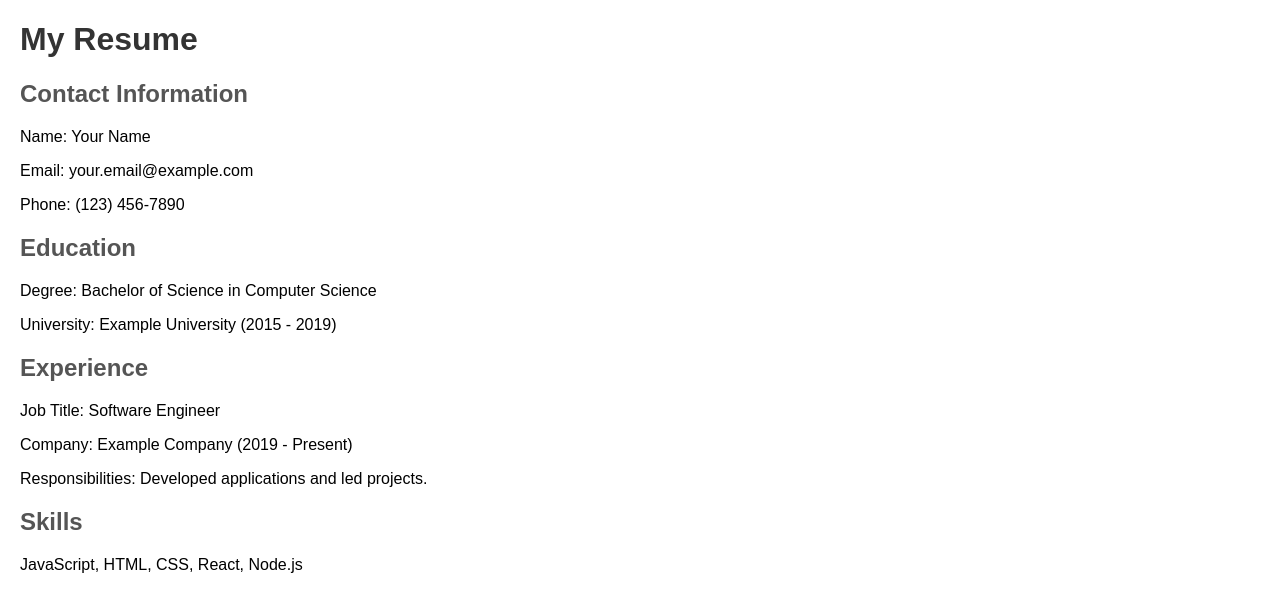
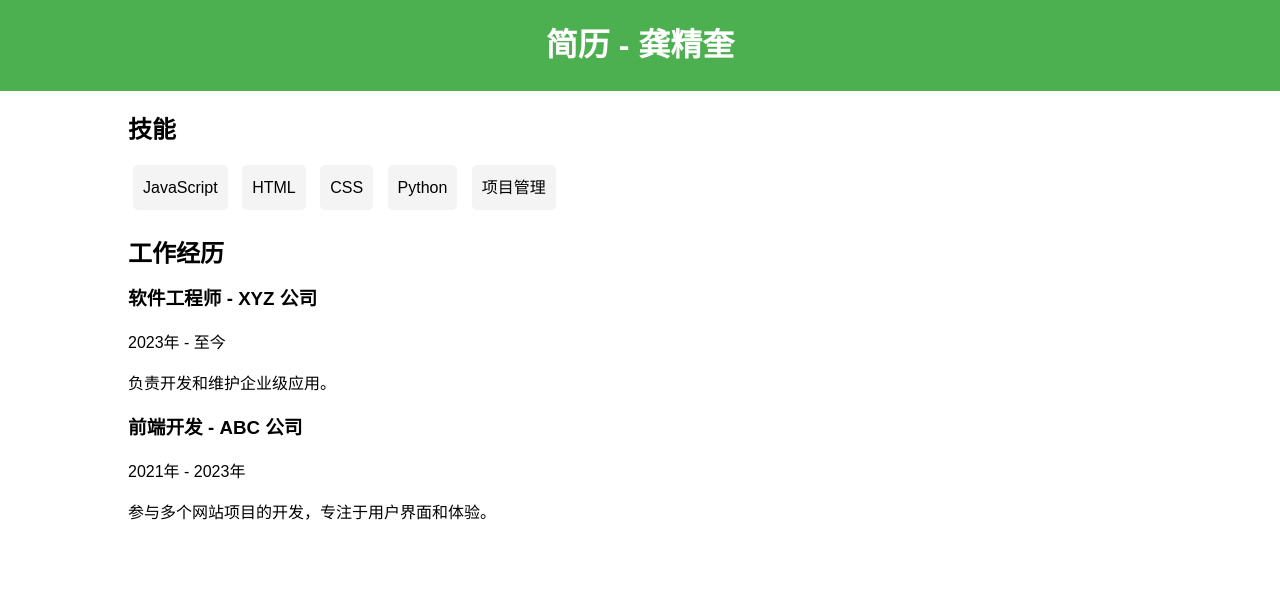
Before and after one commit to jingkuigong-boop/resume, a plain HTML site: page index.html in a window 1280 px wide. Drawn offline with Linux system fonts and the light colour scheme.

Commit message:
Updated index.html with optimized and professional resume for 龚精奎.

```diff
--- a/index.html
+++ b/index.html
@@ -1,38 +1,43 @@
 <!DOCTYPE html>
-<html lang="en">
+<html lang="zh-Hans">
 <head>
     <meta charset="UTF-8">
     <meta name="viewport" content="width=device-width, initial-scale=1.0">
-    <title>My Resume</title>
+    <title>简历 - 龚精奎</title>
     <style>
-        body { font-family: Arial, sans-serif; margin: 20px; }
-        h1 { color: #333; }
-        .section { margin-bottom: 20px; }
-        .section h2 { color: #555; }
+        body { font-family: Arial, sans-serif; line-height: 1.6; margin: 0; padding: 0; }
+        header { background: #4CAF50; color: white; padding: 10px 0; text-align: center; }
+        .container { width: 80%; margin: auto; overflow: hidden; }
+        h1, h2, h3 { margin: 10px 0; }
+        .skills, .experience { margin: 20px 0; }
+        .skill { display: inline-block; background: #f4f4f4; border-radius: 5px; margin: 5px; padding: 10px; }
+        @media (max-width: 600px) {
+            .container { width: 100%; }
+        }
     </style>
 </head>
 <body>
-    <h1>My Resume</h1>
-    <div class="section">
-        <h2>Contact Information</h2>
-        <p>Name: Your Name</p>
-        <p>Email: your.email@example.com</p>
-        <p>Phone: (123) 456-7890</p>
-    </div>
-    <div class="section">
-        <h2>Education</h2>
-        <p>Degree: Bachelor of Science in Computer Science</p>
-        <p>University: Example University (2015 - 2019)</p>
-    </div>
-    <div class="section">
-        <h2>Experience</h2>
-        <p>Job Title: Software Engineer</p>
-        <p>Company: Example Company (2019 - Present)</p>
-        <p>Responsibilities: Developed applications and led projects.</p>
-    </div>
-    <div class="section">
-        <h2>Skills</h2>
-        <p>JavaScript, HTML, CSS, React, Node.js</p>
+    <header>
+        <h1>简历 - 龚精奎</h1>
+    </header>
+    <div class="container">
+        <section class="skills">
+            <h2>技能</h2>
+            <div class="skill">JavaScript</div>
+            <div class="skill">HTML</div>
+            <div class="skill">CSS</div>
+            <div class="skill">Python</div>
+            <div class="skill">项目管理</div>
+        </section>
+        <section class="experience">
+            <h2>工作经历</h2>
+            <h3>软件工程师 - XYZ 公司</h3>
+            <p>2023年 - 至今</p>
+            <p>负责开发和维护企业级应用。</p>
+            <h3>前端开发 - ABC 公司</h3>
+            <p>2021年 - 2023年</p>
+            <p>参与多个网站项目的开发，专注于用户界面和体验。</p>
+        </section>
     </div>
 </body>
 </html>
```
